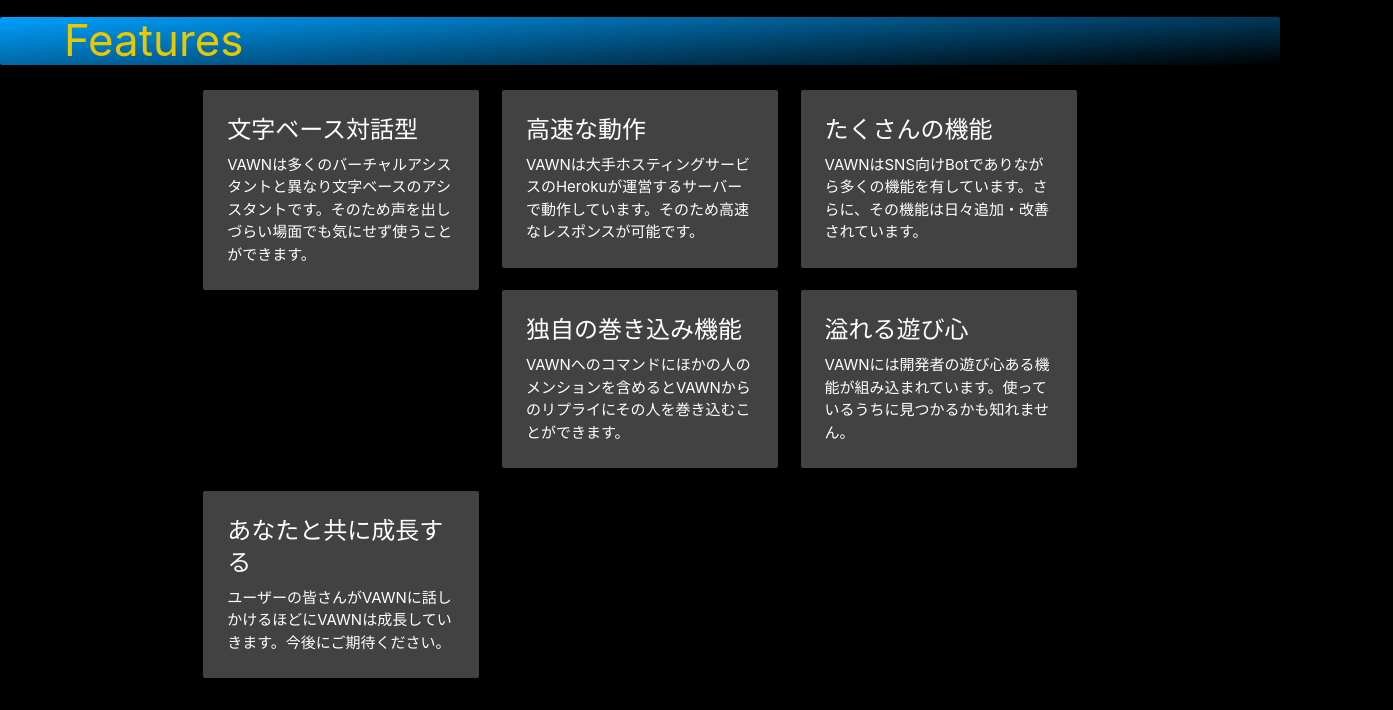
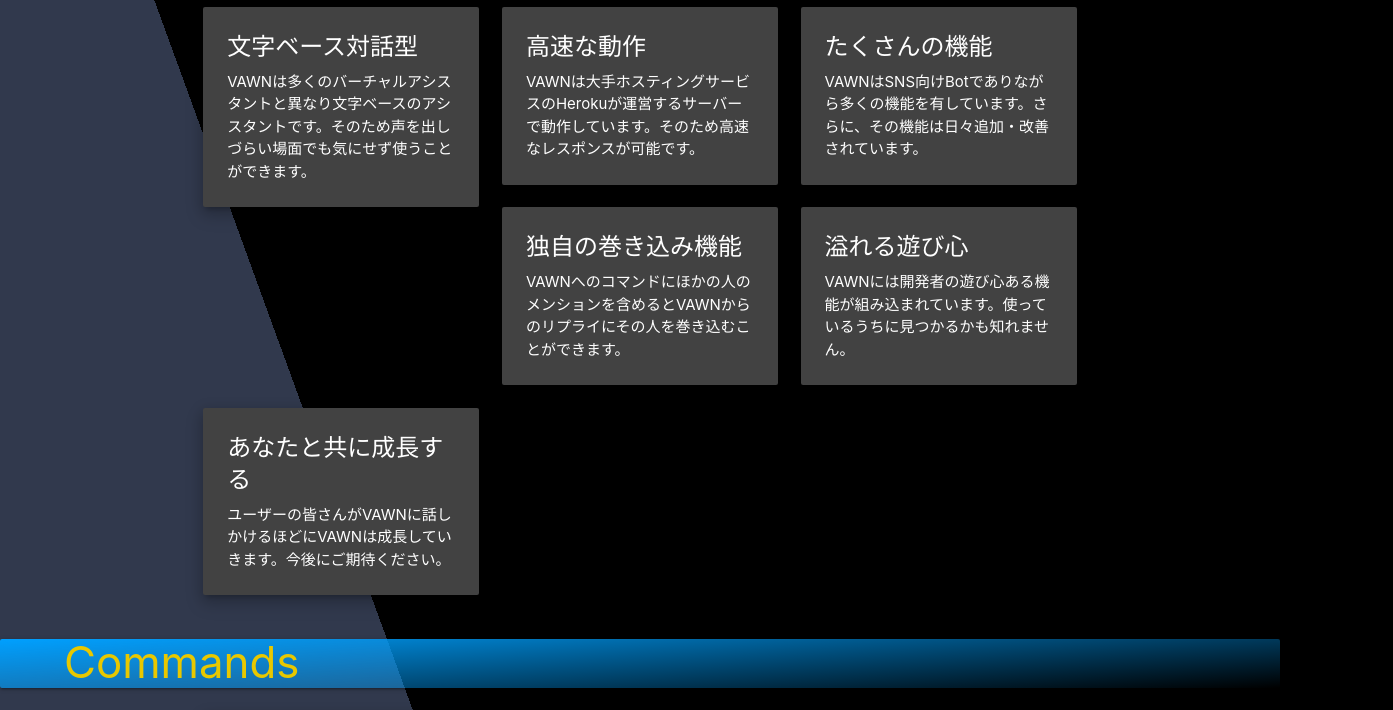
Before and after one commit to HIBIKI-CUBE/VAWN, a website: page view/next/index.html in a window 1280 px wide. Shown: the part 756-1466 px from the top of the page, 1393 px wide, since content can reach past the window. Drawn offline with nearby package versions, Linux system fonts and the light colour scheme.

Commit message:
サイトレイアウト修正

```diff
--- a/view/next/index.html
+++ b/view/next/index.html
@@ -15,6 +15,7 @@
 			background-color:black;
 			width:100%;
 			height:100%;
+			perspective: 500px;
 		}
 		.card{
 			color:white;
@@ -40,11 +41,25 @@
 		}
 		#main{
 			position:absolute;
-			top:35vw;
+			margin-top:40%;
+		}
+		.bg-1{
+			display:block;
+			position:absolute;
+			top:500px;
+			left:-532px;
+			width:100%;
+			height:500%;
+			background-color:rgba(163,190,255,0.3);
 		}
 		</style>
 	</head>
 	<body id="body">
+		<div class="bg-1 rellax" style="transform:rotate(-20deg)">aaa</div>
+		<div class="bg-2 rellax"></div>
+		<div class="bg-3 rellax"></div>
+		<div class="bg-4 rellax"></div>
+		<div class="bg-5 rellax"></div>
 		<img id="logo_img" alt="logo" src="img/logo.png">
 		<div id="tab" class="z-depth-5">
 			<ul class="tabs grey darken-2">
@@ -287,8 +302,10 @@
 
 
 		<script src="https://cdnjs.cloudflare.com/ajax/libs/materialize/1.0.0-alpha.4/js/materialize.min.js"></script>
+		<script src="https://cdnjs.cloudflare.com/ajax/libs/rellax/1.0.0/rellax.min.js"></script>
 		<script>
 		document.addEventListener('DOMContentLoaded', function() {
+			let rellax = new Rellax('.rellax');
 			let logo = document.getElementById("logo_img");
 			let tab = document.getElementById("tab");
 			let body = document.getElementById("body");
@@ -306,7 +323,8 @@
 				tab_mt = parseInt(getComputedStyle(tab , "").marginTop);
 				tab_ml = parseInt(getComputedStyle(tab , "").marginLeft);
 				main_t = parseInt(getComputedStyle(document.getElementById("main") , "").top);
-				logo.style.marginTop = `${(tab_h+body_w * 0.02-logo_h/3)/2}px`
+				logo.style.marginTop = `${(tab_h+body_w * 0.02-logo_h/3)/2}px`;
+				document.getElementById("main").style.marginTop = `${tab_h + logo_h + logo_mt*2}px`;
 				console.log("サイズ取得完了");
 			}
 			let anim = function(){
```
